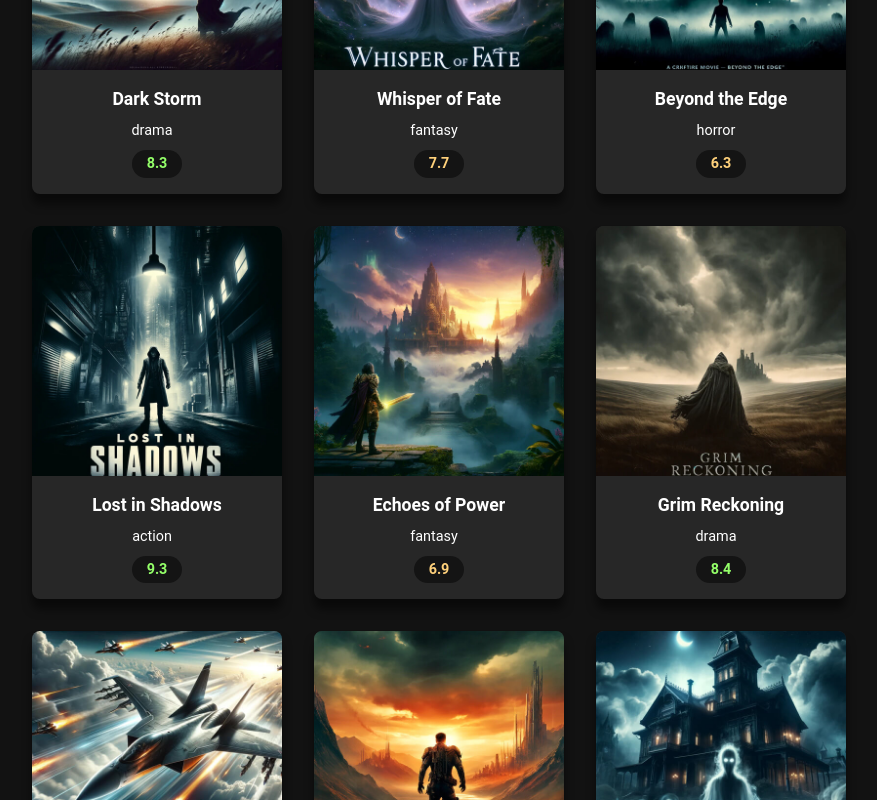
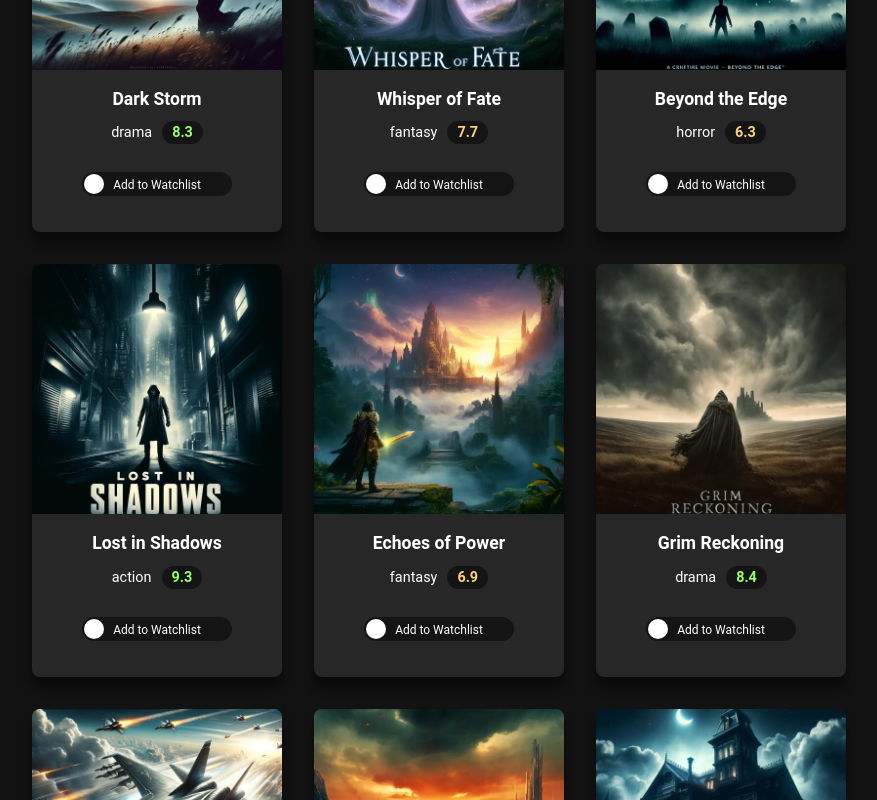
Before and after one commit to Ken-ctrl10/React-18-19, a React (Vite) app in the folder moviedux/: page / in a window 1280 px wide. Shown: the part 940-1740 px from the top of the page, without its empty margins (201-1078 px from the left). Built offline with nearby package versions, Linux system fonts and the light colour scheme.

Commit message:
Added a watchlist toggle and Lifted some states to the App.jsx

```diff
--- a/moviedux/src/App.jsx
+++ b/moviedux/src/App.jsx
@@ -1,5 +1,6 @@
 // Components:
 import { BrowserRouter as Router, Routes, Route, Link } from 'react-router-dom';
+import { useState, useEffect } from 'react';
 
 import Header from './components/Header.jsx'
 import Footer from './components/Footer.jsx'
@@ -10,6 +11,26 @@ import './App.css'
 import './styles.css'
 
 function App() {
+
+  const [movies, setMovies] = useState([]);
+  const [watchlist, setWatchllist] = useState([]);
+
+    //here we are loading the data from the json file.
+  useEffect(() => {
+
+    fetch("movies.json")
+    .then(response => response.json())
+    .then(data => setMovies(data))
+
+  }, []);
+
+  const toggleWatchlist = (movieID) => {
+    setWatchllist(prev =>
+      prev.includes(movieID) ? prev.filter(id => id !== movieID)
+      : [...prev, movieID]
+    )
+  }
+
   return (
     <div className="App">
 
@@ -34,8 +55,12 @@ function App() {
           </nav>
 
           <Routes>
-            <Route path='/' element={<MoviesGrid />}></Route>
-            <Route path='/watchlist' element={<WatchList />}></Route>
+            <Route path='/' element={<MoviesGrid watchlist={watchlist}
+                            movies = {movies}
+                            toggleWatchList = {toggleWatchlist}/>}></Route>
+            <Route path='/watchlist' element={<WatchList watchlist={watchlist}
+                                      movies = {movies}
+                                      toggleWatchList = {toggleWatchlist}/>}></Route>
           </Routes>
         </Router>
       </div>
--- a/moviedux/src/components/MovieCard.jsx
+++ b/moviedux/src/components/MovieCard.jsx
@@ -1,5 +1,5 @@
 
-export default function MovieCard({ movie }){
+export default function MovieCard({ movie, isWatchListed, toggleWatchList}){
 
   const handleError = (e) => {
     e.target.src = 'images/default.jpg';
@@ -21,12 +21,25 @@ export default function MovieCard({ movie }){
         <h3 className="movie-card-title">
           {movie.title}
         </h3>
-        <p className="movie-card-genre">
-          {movie.genre}
-        </p>
-        <p className={`movie-card-rating ${getRating(movie.rating)}`}>
-          {movie.rating}
-        </p>
+
+        <div>
+          <span className="movie-card-genre">
+            {movie.genre}
+          </span>
+          <span className={`movie-card-rating ${getRating(movie.rating)}`}>
+            {movie.rating}
+          </span>
+        </div>
+
+        <label className="switch">
+          <input type="checkbox" checked={isWatchListed} onChange={() => toggleWatchList(movie.id)} />
+
+          <span className="slider">
+            <span className="slider-label">
+              {isWatchListed ? 'In Watchlist' : 'Add to Watchlist'}
+            </span>
+          </span>
+        </label>
       </div>
     </div>
 }
--- a/moviedux/src/components/MoviesGrid.jsx
+++ b/moviedux/src/components/MoviesGrid.jsx
@@ -1,20 +1,12 @@
-import { useState, useEffect } from "react"
+import { useState } from "react"
 import MovieCard from "./MovieCard";
 
-export default function MoviesGrid(){
-  const [movies, setMovies] = useState([]);
+export default function MoviesGrid({ movies, watchlist, toggleWatchList }){
   const [searchTerm, setSearchTerm] = useState("");
 
   const [genreFilter, setGenreFilter] = useState('All Genres');
   const [rating, setRating] = useState('All');
 
-  useEffect(() => {
-
-    fetch("movies.json")
-    .then(response => response.json())
-    .then(data => setMovies(data))
-
-  }, []);
 
   const handleSearchChange = (e) => {
     setSearchTerm(e.target.value);
@@ -94,7 +86,9 @@ export default function MoviesGrid(){
       <div className="movies-grid">
         {
             filteredMovies.map(movie => (
-              <MovieCard movie ={movie} />
+              <MovieCard movie ={movie} key={movie.id}
+              toggleWatchList={toggleWatchList}
+              isWatchListed={watchlist.includes(movie.id)}/>
             ))
         }
       </div>
--- a/moviedux/src/components/WatchList.jsx
+++ b/moviedux/src/components/WatchList.jsx
@@ -1,8 +1,21 @@
+import MovieCard from "./MovieCard"
 
-export default function WatchList(){
+export default function WatchList({ movies, watchlist, toggleWatchList }){
   return <div>
     <h1 className="title">
-      Youre Watchlist
+      You're Watchlist
     </h1>
+
+    <div className="watchlist">
+      {watchlist.map((id) => {
+        const movie = movies.find(movie => movie.id === id)
+        return <MovieCard
+                key={id}
+                movie={movie}
+                toggleWatchList={toggleWatchList}
+                isWatchListed={true}
+                />
+      })}
+    </div>
   </div>
 }
```
